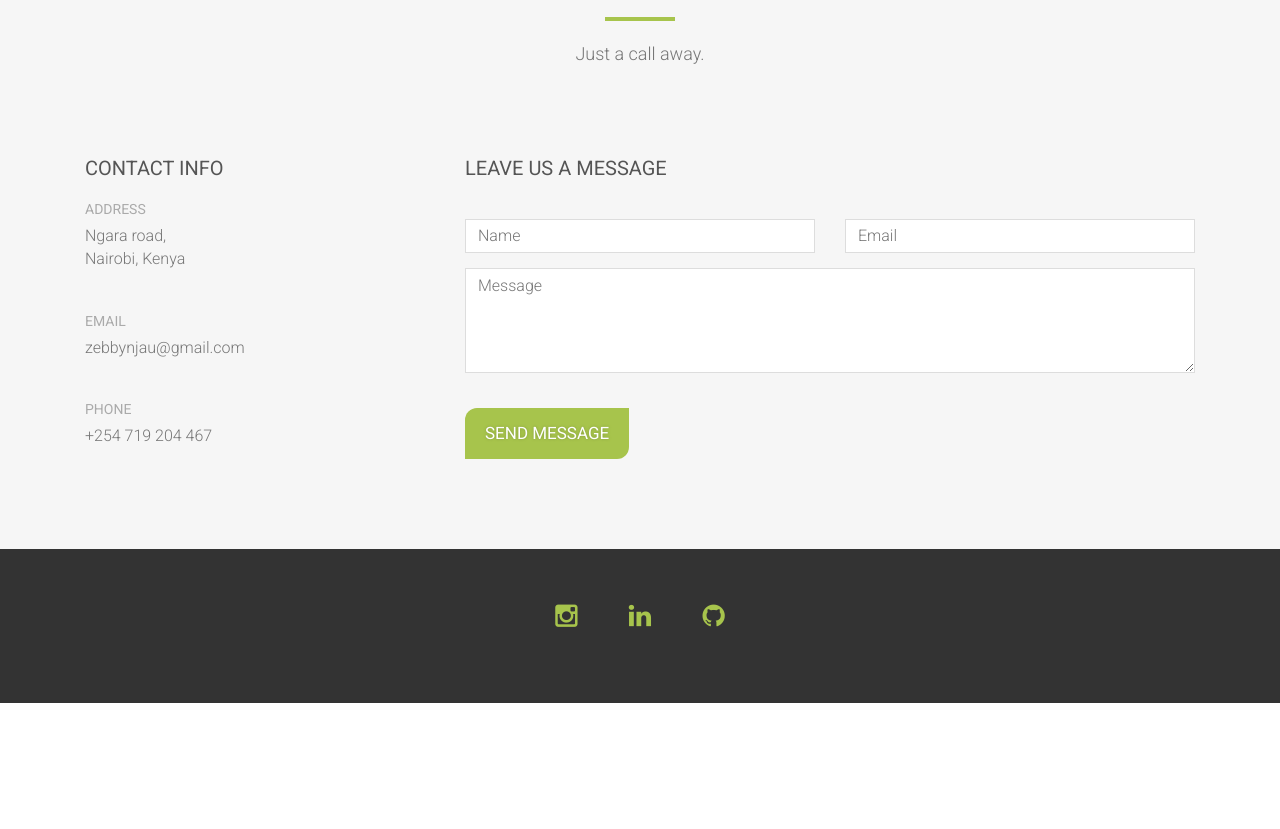
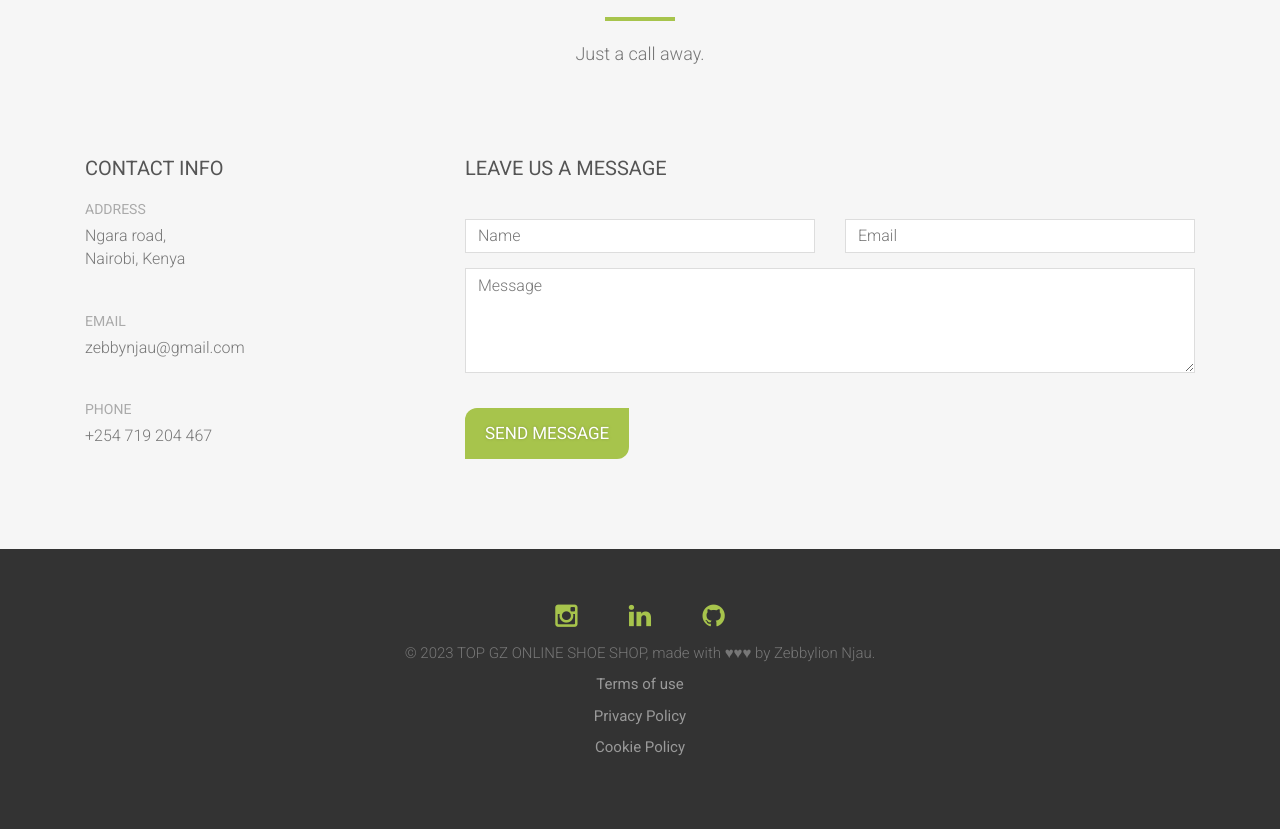
Before and after one commit to zebbyG/ONLINE-SHOE-SHOP, a plain HTML site: page index.html in a window 1280 px wide. Shown: the part 10716-11545 px from the top of the page. Before the commit the page ends 11419 px from the top, so only its background shows below. Drawn offline with Linux system fonts and the light colour scheme.

Commit message:
add footer

```diff
--- a/index.html
+++ b/index.html
@@ -887,6 +887,7 @@
     </div>
   </div>
 </div>
+<footer>
 <div id="footer">
   <div class="container text-center">
     <div class="social">
@@ -897,12 +898,25 @@
         <li><a href="https://www.linkedin.com/in/zebbylion-njau-3b6a6723b/"><i class="fa fa-linkedin"></i></a></li>
         <li><a href="https://github.com/zebbyG"><i class="fa fa-github"></i></a></li>
       </ul>
+        <div>
+            <p>© 2023 TOP GZ ONLINE SHOE SHOP, made with ♥♥♥ by Zebbylion Njau.</p>
+        </div>
+        <div>
+          <p><a href="#" class="footer-nav-link">Terms of use</a></p>
+        </div>
+        <div>
+          <p><a href="#" class="footer-nav-link">Privacy Policy</a></p>
+        </div>
+        <div>
+          <p> <a href="#" class="footer-nav-link">Cookie Policy</a></p>
+        </div>
     </div>
     <!-- <div>
       <p><a target="_blank" href="https://www.templateshub.net">Templates Hub</a></p>
     </div> -->
   </div>
 </div>
+</footer>
 <script type="text/javascript" src="js/jquery.1.11.1.js"></script>
 <script type="text/javascript" src="js/bootstrap.js"></script>
 <script type="text/javascript" src="js/SmoothScroll.js"></script>
```
